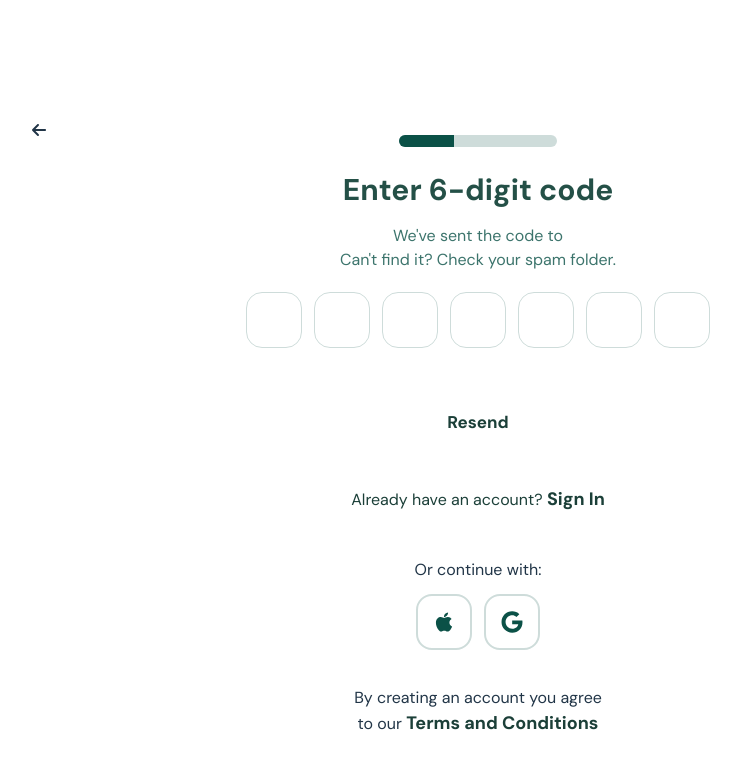
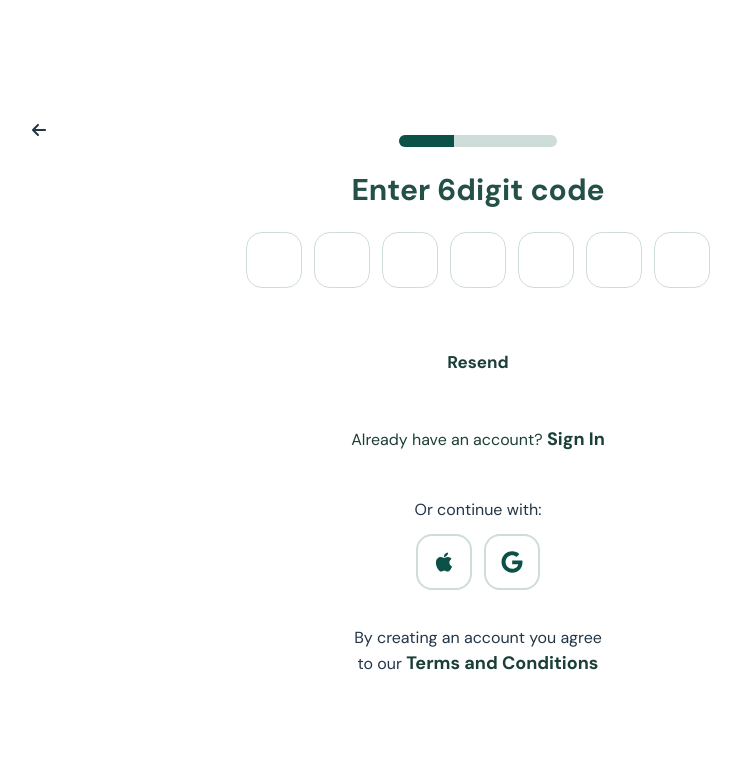
Before and after one commit to ascinate/kashu, a React (Vite) app: page / in a window 1280 px wide. Both pictures are taken after typing "name@example.com", "Sample123" into the empty fields and a click on the button "Submit". Shown: the top 768 px of the page, without its empty margins (162-903 px from the left). Built offline with nearby package versions, Linux system fonts and the light colour scheme.

Commit message:
changes new

```diff
--- a/src/App.tsx
+++ b/src/App.tsx
@@ -1,4 +1,3 @@
-import React from 'react';
 import { BrowserRouter as Router, Routes, Route } from 'react-router-dom';
 import Home from './pages/Home';
 import SignIn from './pages/SignIn';
--- a/src/components/multisteps.tsx
+++ b/src/components/multisteps.tsx
@@ -34,7 +34,7 @@ const MultiStepForm: React.FC = () => {
   const handleChange = (e: React.ChangeEvent<HTMLInputElement>) => {
     const { name, value } = e.target;
     setFormData(prev => ({ ...prev, [name]: value }));
-    setErrors(prev => ({ ...prev, [name]: '' })); // Clear error on change
+    setErrors(prev => ({ ...prev, [name]: '' }));
   };
 
   const validateStep = () => {
@@ -126,9 +126,8 @@ const MultiStepForm: React.FC = () => {
                  <div className='inside-line01 w-40'>
 
                 </div>
-                <h2 className='text-center geattings-st-sm mt-5'> Enter 6-digit code </h2>
-                <p className='text-center we-texts mt-3'> We&apos;ve sent the code to <br/>
-                Can&apos;t find it? Check your spam folder. </p>
+                <h2 className='text-center geattings-st-sm mt-5'> Enter 6digit code </h2>
+
                 <div className='forms-tops01 focus:border-purple-600 flex space-x-3 justify-center mt-5  relative'>
                   <input
                     type="text"
@@ -206,7 +205,7 @@ const MultiStepForm: React.FC = () => {
         </>
       ) : (
         <div style={{ padding: '20px', backgroundColor: '#d1e7dd', textAlign: 'center' }}>
-          <h2>🎉 Success!</h2>
+          <h2> Success!</h2>
           <p>Your form has been submitted successfully.</p>
         </div>
       )}
```
